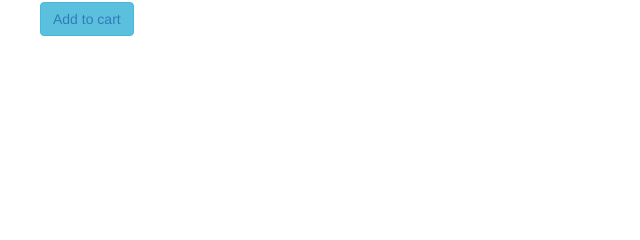
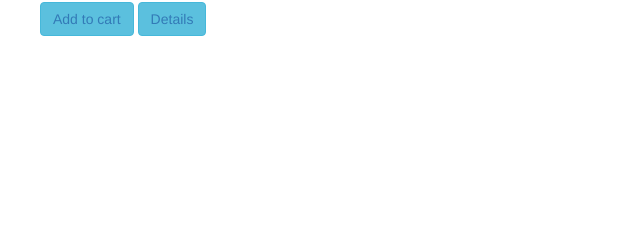
Before and after one commit to huongvu03/triumph_php, a PHP site: page /productList.php in a window 1280 px wide. Shown: the part 334-574 px from the top of the page, without its empty margins (0-640 px from the left). Run offline with PHP 8.4, Linux system fonts and the light colour scheme; tables that the repository leaves empty or names only in its code hold one stand-in row (values such as "Sample post"); data that the repository does not hold is empty.

Commit message:
add button details

```diff
--- a/php/user/productList.php
+++ b/php/user/productList.php
@@ -122,6 +122,7 @@ mysqli_close($conn);
 
                                 <div class='button'>
                                     <div class='btn btn-info'><a href="process-product-add.php?proId=<?= $pro["proId"] ?>">Add to cart </a></div>
+                                    <div class='btn btn-info'><a href="productDetail.php?proId=<?= $pro["proId"] ?>">Details </a></div>
                                 </div>
 
 
```
